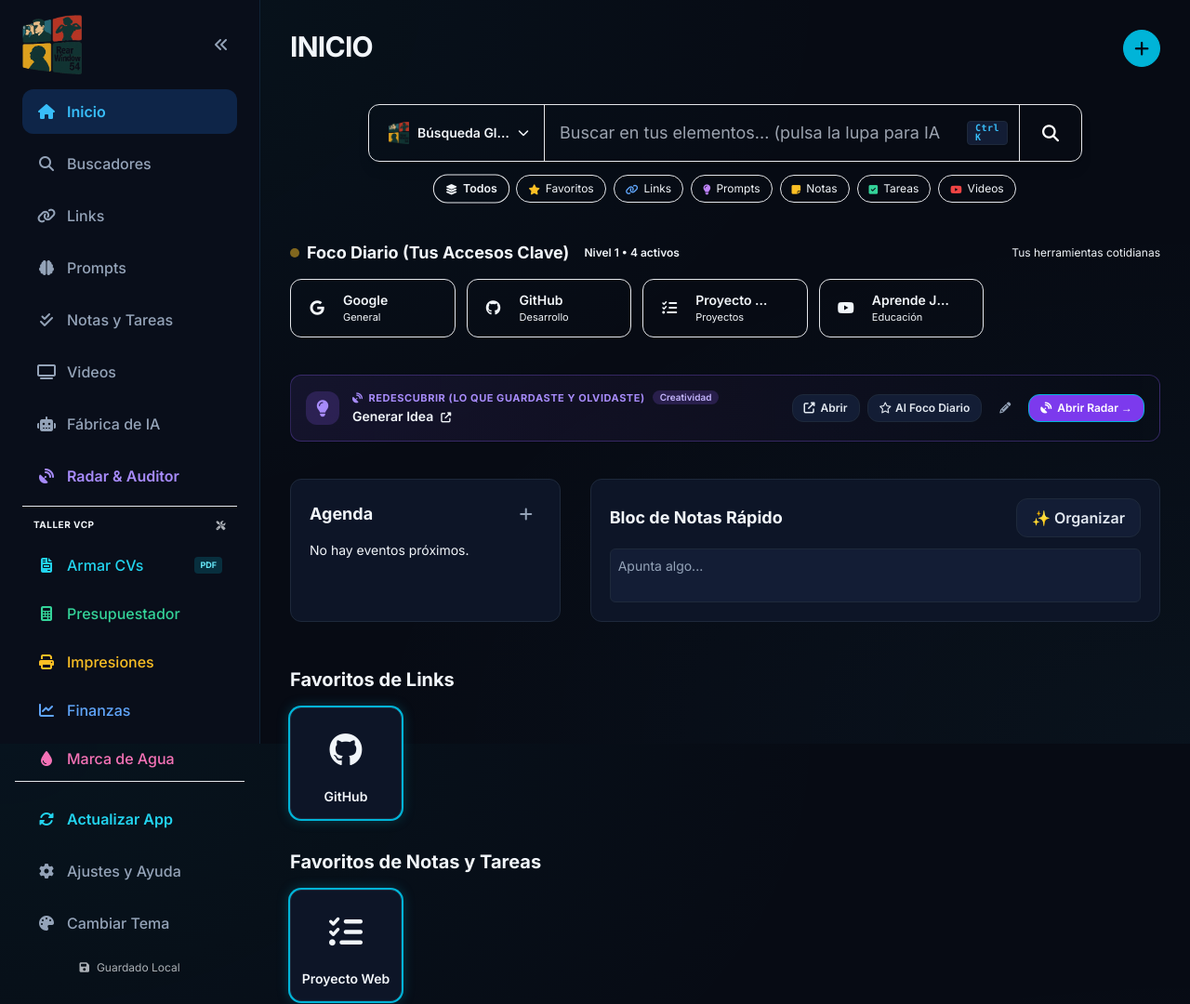
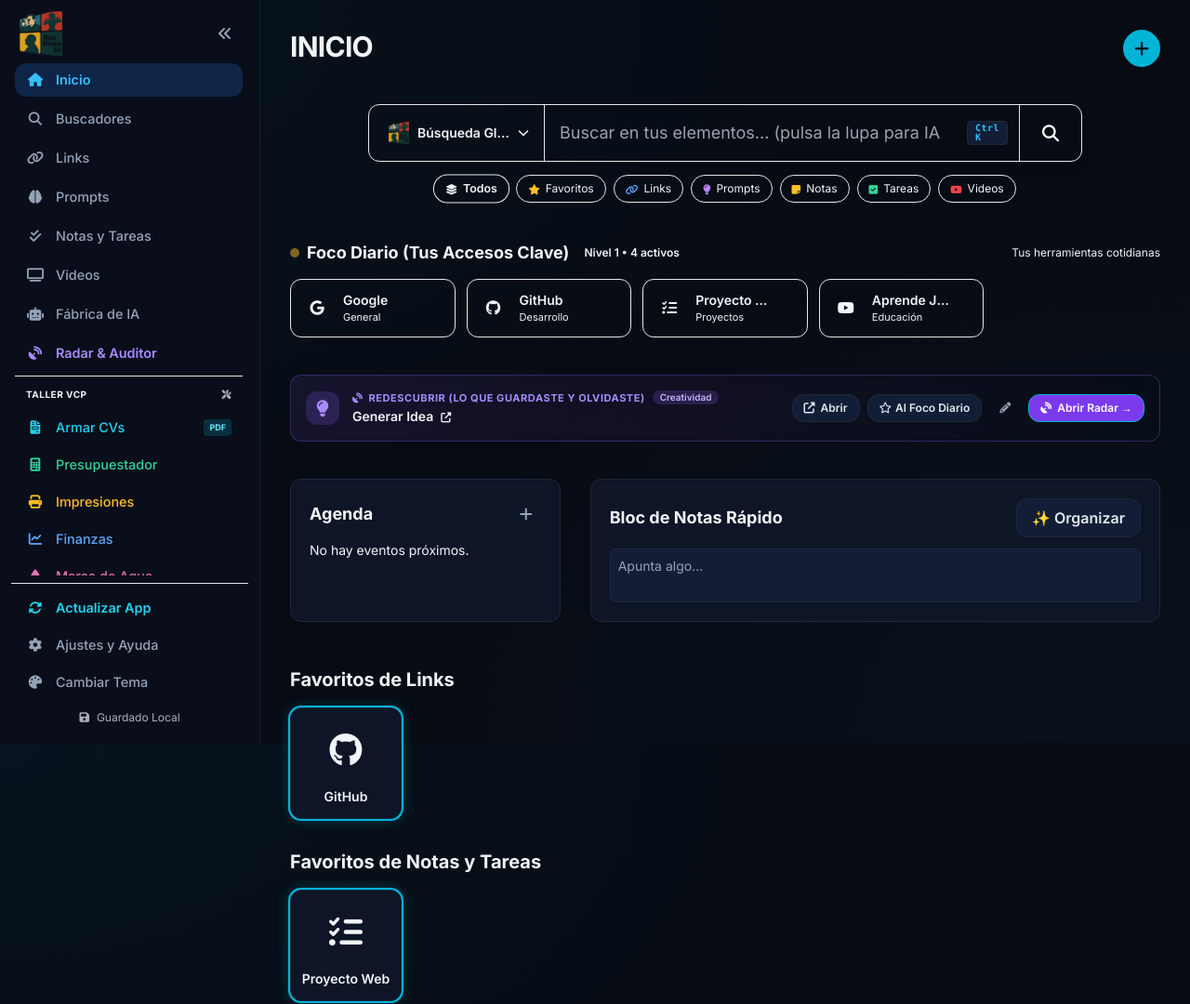
Before and after one commit to Nickhere2/Botonera, a plain HTML site: page index.html in a window 1280 px wide. Shown: the top 1080 px of the page at 93% size. Drawn offline with nearby package versions, Linux system fonts and the light colour scheme.

Commit message:
fix: Habilitar scroll y ajuste compacto en barra lateral para ver Taller VCP completo, y evitar popup de login de Puter

```diff
--- a/index.html
+++ b/index.html
@@ -105,8 +105,13 @@
         .btn-ghost { background-color: transparent; color: var(--muted-foreground); } .btn-ghost:hover { background-color: var(--secondary); color: var(--secondary-foreground); }
         .input-base { background: var(--card-background); border: 1px solid var(--border); border-radius: var(--radius); padding: 0.5rem 0.75rem; width: 100%; transition: all 0.2s; color: var(--foreground); }
         .dark .input-base { background: #131d35; border-color: #1e293b; color: #f1f5f9; } .input-base:focus { outline: none; border-color: var(--ring); box-shadow: 0 0 0 1px var(--ring); }
-        .nav-link { display: flex; align-items: center; gap: 0.75rem; padding: 0.75rem 1rem; border-radius: var(--radius); font-weight: 500; color: var(--muted-foreground); transition: background-color 0.2s, color 0.2s; }
+        .nav-link { display: flex; align-items: center; gap: 0.75rem; padding: 0.45rem 0.75rem; border-radius: var(--radius); font-weight: 500; color: var(--muted-foreground); transition: background-color 0.2s, color 0.2s; font-size: 0.9rem; }
         .nav-link:hover { background-color: var(--muted); color: var(--foreground); } .nav-link.active { background-color: var(--accent); color: var(--accent-foreground); font-weight: 600; }
+        #main-nav { overflow-y: auto; overflow-x: hidden; scrollbar-width: thin; scrollbar-color: rgba(56, 189, 248, 0.25) transparent; }
+        #main-nav::-webkit-scrollbar { width: 5px; }
+        #main-nav::-webkit-scrollbar-track { background: transparent; }
+        #main-nav::-webkit-scrollbar-thumb { background: rgba(56, 189, 248, 0.2); border-radius: 4px; }
+        #main-nav::-webkit-scrollbar-thumb:hover { background: rgba(56, 189, 248, 0.4); }
         .card-actions, .list-item-actions, .table-item-actions { opacity: 0; transition: opacity 0.2s; z-index: 10; }
         .card:hover .card-actions, .list-item:hover .list-item-actions, .table-item:hover .table-item-actions { opacity: 1; }
         .drag-handle { cursor: move; opacity: 0; transition: opacity 0.2s; z-index: 10; }
@@ -146,17 +151,17 @@
 
     <div class="main-layout">
         <!-- Sidebar -->
-        <aside id="sidebar" class="sidebar fixed inset-y-0 left-0 z-40 p-4 flex-shrink-0 flex flex-col transform -translate-x-full lg:translate-x-0">
+        <aside id="sidebar" class="sidebar fixed inset-y-0 left-0 z-40 p-3 h-screen max-h-screen flex-shrink-0 flex flex-col justify-between transform -translate-x-full lg:translate-x-0 overflow-hidden">
             <!-- Sidebar Header -->
-            <div class="sidebar-header flex items-center justify-between pb-4 px-2">
-                <img src="https://raw.githubusercontent.com/Nickhere2/Botonera/main/logo.png" alt="Logo" class="w-16 h-16">
+            <div class="sidebar-header flex items-center justify-between pb-2 px-2 flex-shrink-0">
+                <img src="https://raw.githubusercontent.com/Nickhere2/Botonera/main/logo.png" alt="Logo" class="w-12 h-12 object-contain">
                 <button id="sidebar-toggle" class="btn btn-ghost !p-2 hidden lg:inline-flex" title="Colapsar barra lateral">
                             <i class="fas fa-angle-double-left"></i>
                 </button>
             </div>
 
             <!-- Main Navigation -->
-            <nav id="main-nav" class="flex-grow space-y-2 px-2">
+            <nav id="main-nav" class="flex-1 min-h-0 overflow-y-auto space-y-1.5 px-1 pr-1.5">
                 <a href="#" data-section="inicio" class="nav-link active"><i class="fas fa-home w-5 text-center"></i><span>Inicio</span></a>
                 <a href="#" data-section="buscadores" class="nav-link"><i class="fas fa-search w-5 text-center"></i><span>Buscadores</span></a>
                 <a href="#" data-section="links" class="nav-link"><i class="fas fa-link w-5 text-center"></i><span>Links</span></a>
@@ -199,7 +204,7 @@
             </nav>
 
             <!-- Sidebar Footer -->
-            <div class="sidebar-footer mt-auto flex flex-col gap-2 px-2 pt-4 border-t border-border">
+            <div class="sidebar-footer flex-shrink-0 flex flex-col gap-1 px-1 pt-2 border-t border-border mt-2">
                 <a href="#" id="btn-install-pwa" class="nav-link text-emerald-400 font-semibold hover:text-emerald-300 hidden" title="Instalar Botonera como Aplicación">
                     <i class="fas fa-download w-5 text-center"></i>
                     <span class="nav-link-text">Instalar App</span>
@@ -3347,8 +3352,8 @@ function simpleMarkdownToHtml(text) {
 
 // --- MOTOR DE IA OPEN SOURCE / GRATUITO (Puter.js + Pollinations) ---
 async function callOpenSourceAI(prompt, isJson = false) {
-    // 1. Intentar con Puter.js (Sin API Key, modelos de vanguardia y open source como DeepSeek)
-    if (window.puter && window.puter.ai && typeof window.puter.ai.chat === 'function') {
+    // 1. Intentar con Puter.js SOLO si el usuario ya inició sesión voluntariamente (evita popups molestos de login)
+    if (window.puter && window.puter.auth && typeof window.puter.auth.isSignedIn === 'function' && window.puter.auth.isSignedIn() && window.puter.ai) {
         try {
             console.log("Consultando IA Open Source vía Puter.js...");
             const res = await window.puter.ai.chat(prompt, { model: 'deepseek-chat' });
@@ -3360,7 +3365,7 @@ async function callOpenSourceAI(prompt, isJson = false) {
         }
     }
 
-    // 2. Intentar con Pollinations.ai (Open Source, sin registro ni clave requerida)
+    // 2. Intentar con Pollinations.ai (Open Source, sin registro, sin popups ni clave requerida)
     try {
         console.log("Consultando IA Open Source vía Pollinations...");
         const payload = {
```
Also changed, not shown: ia.html (+1 -1 lines).
